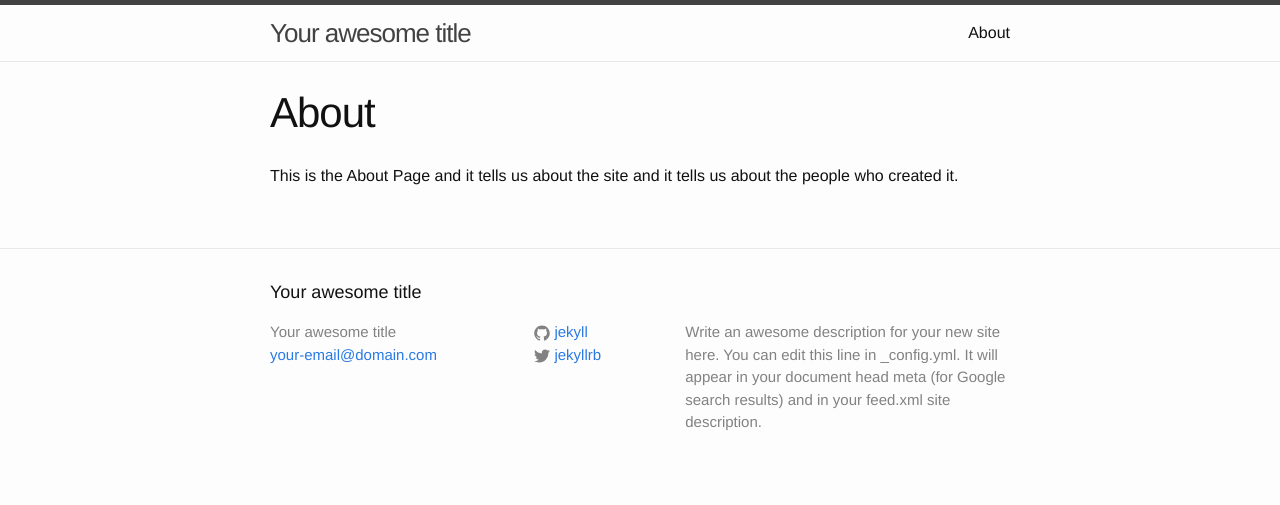
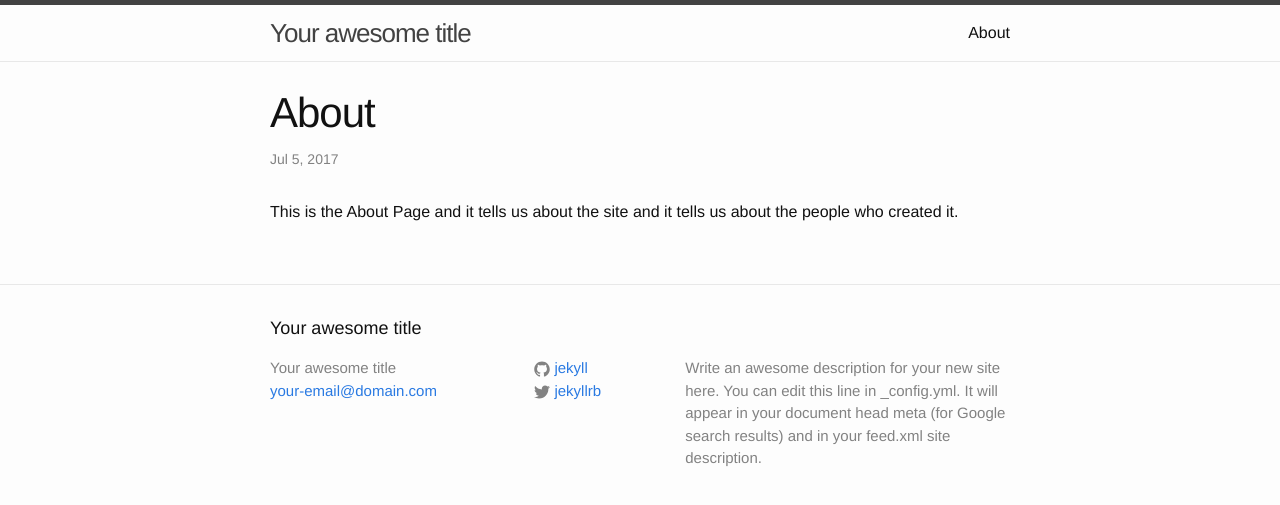
Before and after one commit to fizzahzahoor/SiteleafIntegration, a Jekyll site: the page built from about.md, in a window 1280 px wide. Shown: the top 505 px of the page. Built offline with Jekyll 4.4.1, drawn with Linux system fonts in a browser that asks for light colours.

Commit message:
Updated About

```diff
--- a/about.md
+++ b/about.md
@@ -1,5 +1,6 @@
 ---
 title: About
+date: 2017-07-05 10:03:00 Z
 permalink: "/about/"
 layout: post
 ---
```
